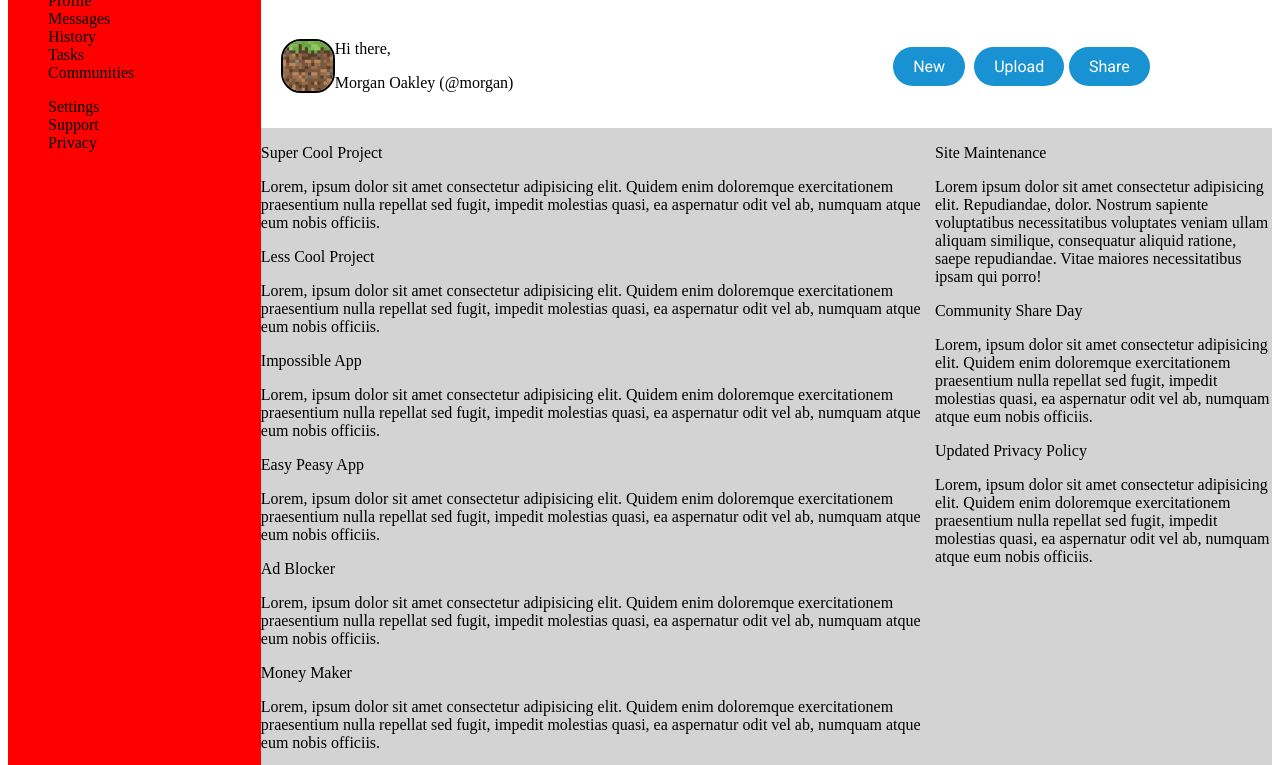
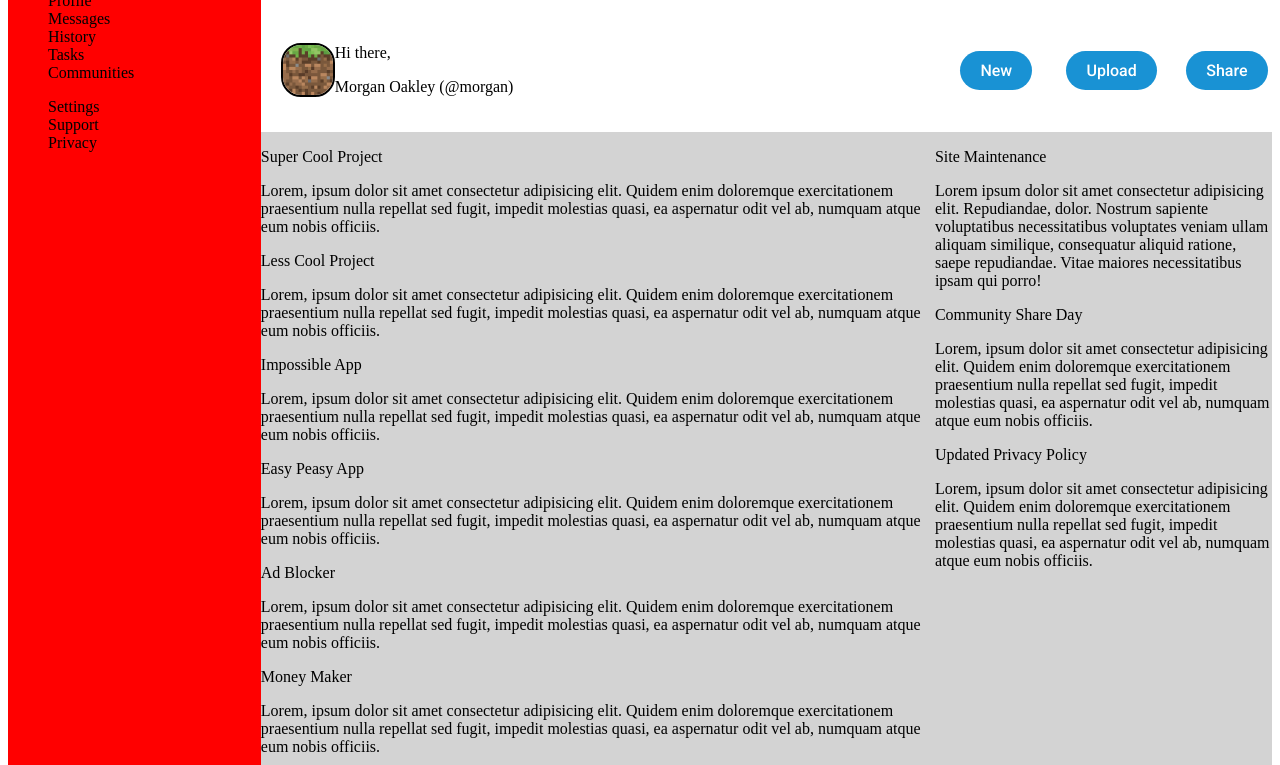
Before and after one commit to andydingus/top-project-admin-dashboard, a plain HTML site: page index.html in a window 1280 px wide. Shown: the part 68-833 px from the top of the page. Drawn offline with Linux system fonts and the light colour scheme.

Commit message:
Change font style on nav items

```diff
--- a/index.html
+++ b/index.html
@@ -62,9 +62,9 @@
         </div>
         <div class="menu">
           <ul>
-            <li class="nav-items roboto-regular">New</li>
-            <li class="nav-items roboto-regular">Upload</li>
-            <li class="nav-items roboto-regular">Share</li>
+            <li class="nav-items roboto-medium">New</li>
+            <li class="nav-items roboto-medium">Upload</li>
+            <li class="nav-items roboto-medium">Share</li>
           </ul>
         </div>
       </div>
--- a/style.css
+++ b/style.css
@@ -10,6 +10,12 @@
   font-family: "Roboto", sans-serif;
   font-weight: 400;
   font-style: italic;
+}
+
+.roboto-medium {
+  font-family: "Roboto", sans-serif;
+  font-weight: 500;
+  font-style: normal;
 }
 
 /* Container styles */
@@ -67,7 +73,7 @@
 
 .menu {
   display: flex;
-  justify-content: center;
+  justify-content: flex-end;
 }
 
 .nav-items {
@@ -111,6 +117,7 @@ ul {
   justify-items: center;
   align-items: center;
   padding: 0;
+  gap: 25px;
 }
 
 /* Profile pic styles */
```
